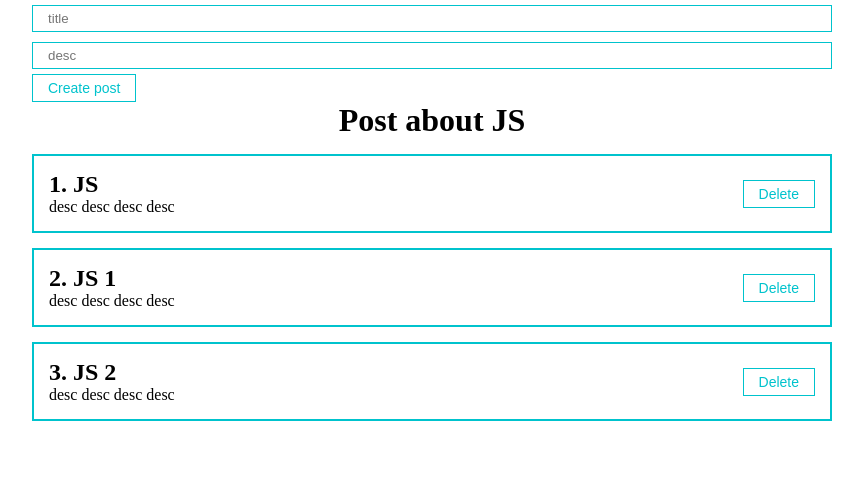
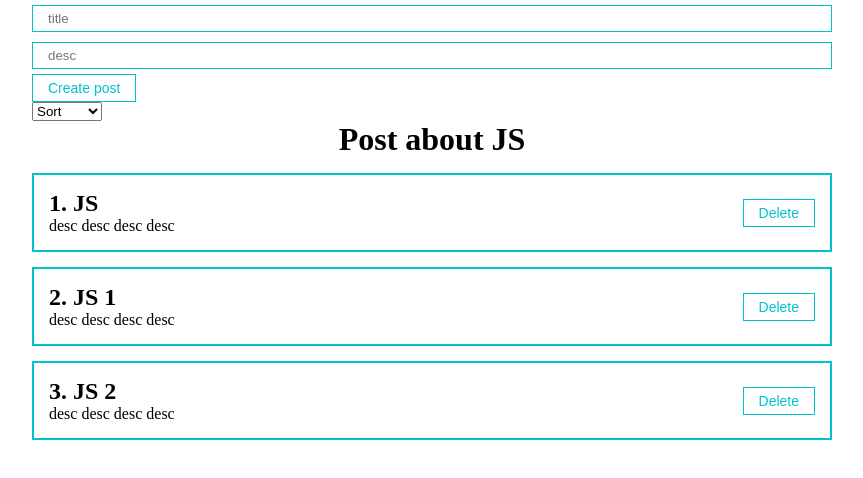
Before and after one commit to katya-sy/first-react-app, a React (Create React App) app: page / in a window 1280 px wide. Shown: the top 478 px of the page, without its empty margins (208-1071 px from the left). Built offline with nearby package versions, Linux system fonts and the light colour scheme.

Commit message:
add sorting

```diff
--- a/src/App.js
+++ b/src/App.js
@@ -2,6 +2,7 @@ import React, { useState } from "react";
 import "./styles/App.css";
 import PostList from "./components/PostList";
 import PostForm from "./components/PostForm";
+import MySelect from "./components/UI/select/MySelect";
 
 function App() {
   const [posts, setPosts] = useState([
@@ -9,6 +10,8 @@ function App() {
     { id: 2, title: "JS 1", desc: "desc desc desc desc" },
     { id: 3, title: "JS 2", desc: "desc desc desc desc" },
   ]);
+
+  const [selectedSort, setSelectedSort] = useState("");
 
   const createPost = (newPost) => {
     setPosts([...posts, newPost]);
@@ -22,10 +25,24 @@ function App() {
     );
   };
 
+  const sortPosts = (sort) => {
+    setSelectedSort(sort);
+    setPosts([...posts].sort((a, b) => a[sort].localeCompare(b[sort])));
+  };
+
   return (
     <div className="App">
       <PostForm create={createPost} />
-      {posts.length !== 0 ? (
+      <MySelect
+        value={selectedSort}
+        onChange={sortPosts}
+        defaultValue="Sort"
+        options={[
+          { value: "title", name: "By title" },
+          { value: "desc", name: "By desc" },
+        ]}
+      />
+      {posts.length ? (
         <PostList remove={removePost} posts={posts} title="Post about JS" />
       ) : (
         <h2 style={{ textAlign: "center" }}>No posts</h2>
--- /dev/null
+++ b/src/components/UI/select/MySelect.jsx
@@ -0,0 +1,18 @@
+import React from "react";
+// import classes from "./MyInput.module.css";
+
+const MySelect = ({ options, defaultValue, value, onChange }) => {
+  return (
+    <select value={value} onChange={(e) => onChange(e.target.value)}>
+      <option disabled value="">
+        {defaultValue}
+      </option>
+      {options.map((option) => (
+        <option key={option.value} value={option.value}>
+          {option.name}
+        </option>
+      ))}
+    </select>
+  );
+};
+export default MySelect;
```
